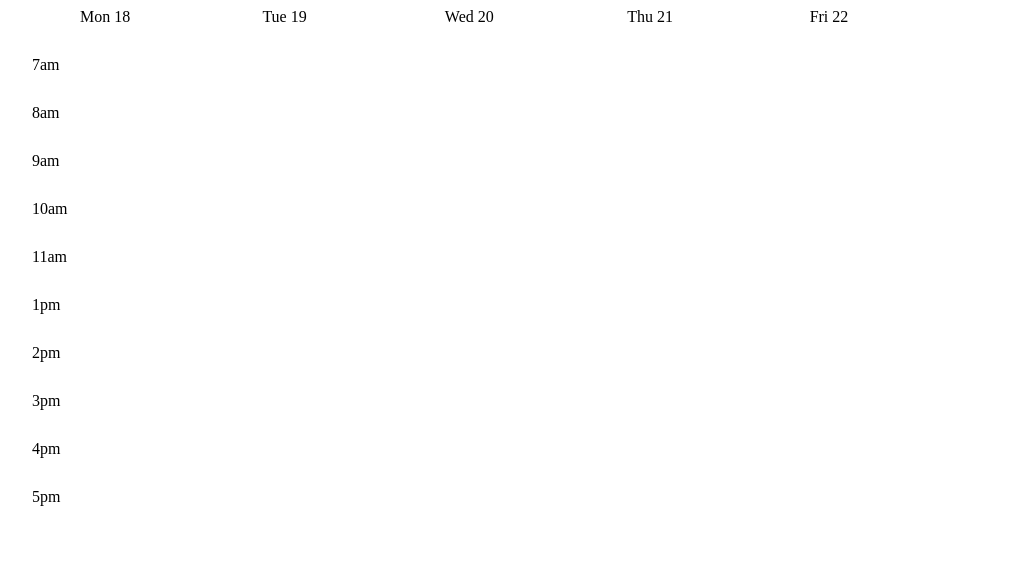
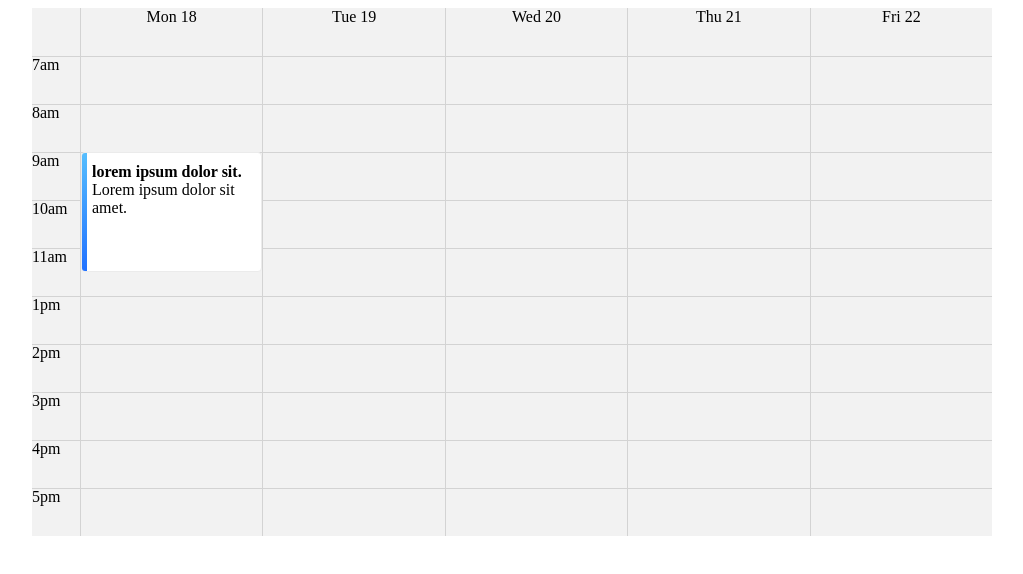
Before and after one commit to dreiv/ng-calendar, an Angular app: page / in a window 1280 px wide. Shown: the top 574 px of the page, without its empty margins (128-1151 px from the left). Built offline with nearby package versions, Linux system fonts and the light colour scheme.

Commit message:
added an event

```diff
--- a/src/app/calendar/calendar.component.html
+++ b/src/app/calendar/calendar.component.html
@@ -3,11 +3,25 @@
     {{ hour }}
   </div>
 </time>
-<div class="track">Mon 18</div>
-<div class="track">Tue 19</div>
-<div class="track">Wed 20</div>
-<div class="track">Thu 21</div>
-<div class="track">Fri 22</div>
+<div class="track">
+  <header>Mon 18</header>
+  <div class="event">
+    <div class="title">lorem ipsum dolor sit.</div>
+    <div>Lorem ipsum dolor sit amet.</div>
+  </div>
+</div>
+<div class="track">
+  <header>Tue 19</header>
+</div>
+<div class="track">
+  <header>Wed 20</header>
+</div>
+<div class="track">
+  <header>Thu 21</header>
+</div>
+<div class="track">
+  <header>Fri 22</header>
+</div>
 
 <!-- <button class="back"></button>
 
--- a/src/app/calendar/calendar.component.scss
+++ b/src/app/calendar/calendar.component.scss
@@ -1,5 +1,7 @@
 :host {
   display: flex;
+  position: relative;
+  background-color: #F2F2F2;
 }
 
 .time {
@@ -10,15 +12,54 @@
 
 .hour {
   height: 3rem;
+
+  &::before {
+    position: absolute;
+    left: 0;
+    right: 0;
+    border-top: 1px solid #D3D3D3;
+    content: ''
+  }
+}
+
+header {
+  text-align: center;
 }
 
 .track {
+  position: relative;
   flex: 1;
   min-width: 10rem;
+
+  border-left: 1px solid #D3D3D3;
+}
+
+.event {
+  top: 9rem;
+  position: absolute;
+  padding: 0.625rem;
+  background-color: white;
+  height: 7.5rem;
+  border-radius: .25rem;
+  border: 1px solid #ebebeb;
+  overflow: hidden;
+
+  > .title {
+    font-weight: bold;
+  }
+
+  &::before {
+    position: absolute;
+    top: 0;
+    left: 0;
+    height: 100%;
+    width: 5px;
+    background: linear-gradient(180deg, #56BEFE 0%, #2171FF 100%);
+    content: '';
+  }
 }
 
 //
-
 %arrow {
   width: 1rem;
   height: 1rem;
```
